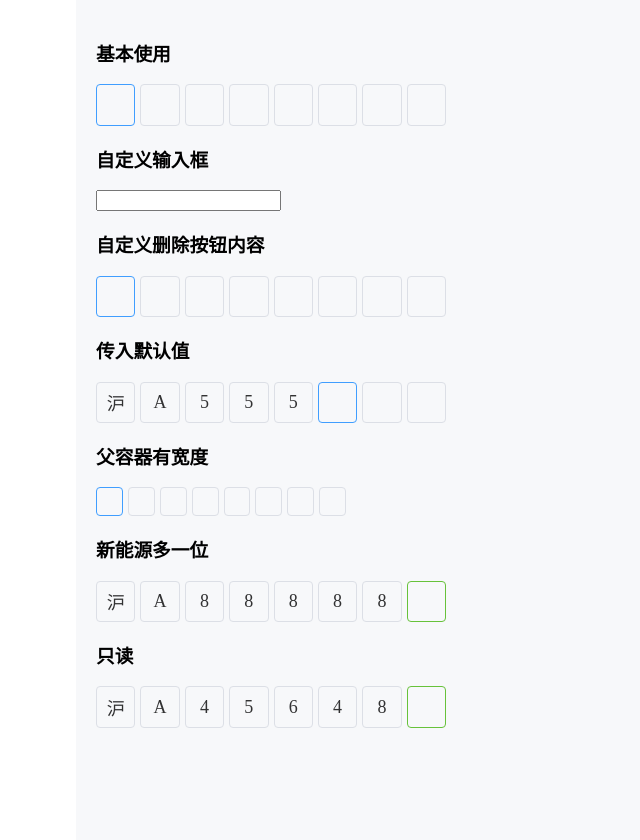
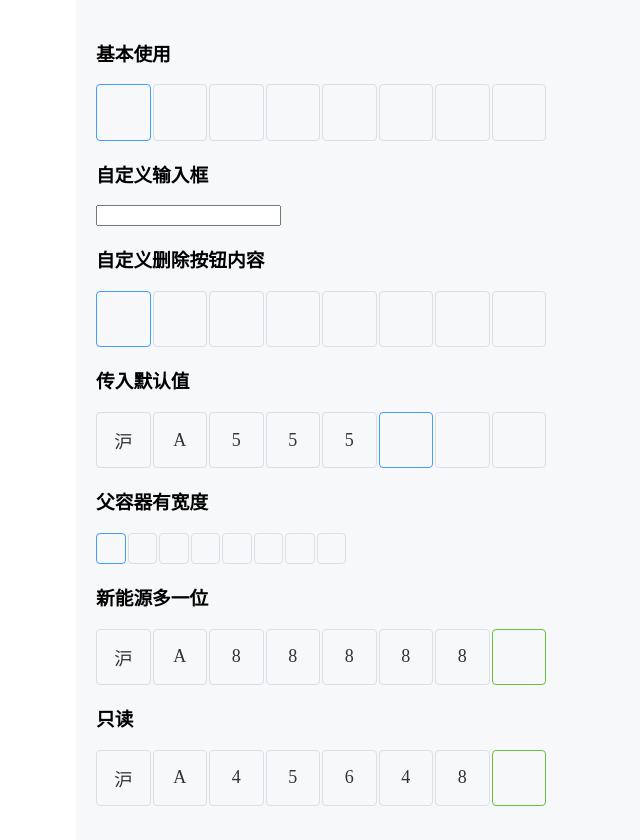
Before and after one commit to baboon-king/car-plate-keyboard, a Vue app: page / in a window 1280 px wide. Shown: the whole page, without its empty margins (244-884 px from the left). Built offline with nearby package versions, Linux system fonts and the light colour scheme.

Commit message:
style: minimum width reduction

```diff
--- a/packages/car-plate-keyboard/car-plate-keyboard.vue
+++ b/packages/car-plate-keyboard/car-plate-keyboard.vue
@@ -283,9 +283,9 @@ export default {
   position: relative;
   width: 100%;
   column-count: 8;
-  column-gap: 5px;
-  min-width: 250px;
-  max-width: 350px;
+  column-gap: 2px;
+  min-width: 190px;
+  max-width: 450px;
   .data-show-block {
     display: flex;
     height: 0;
```
